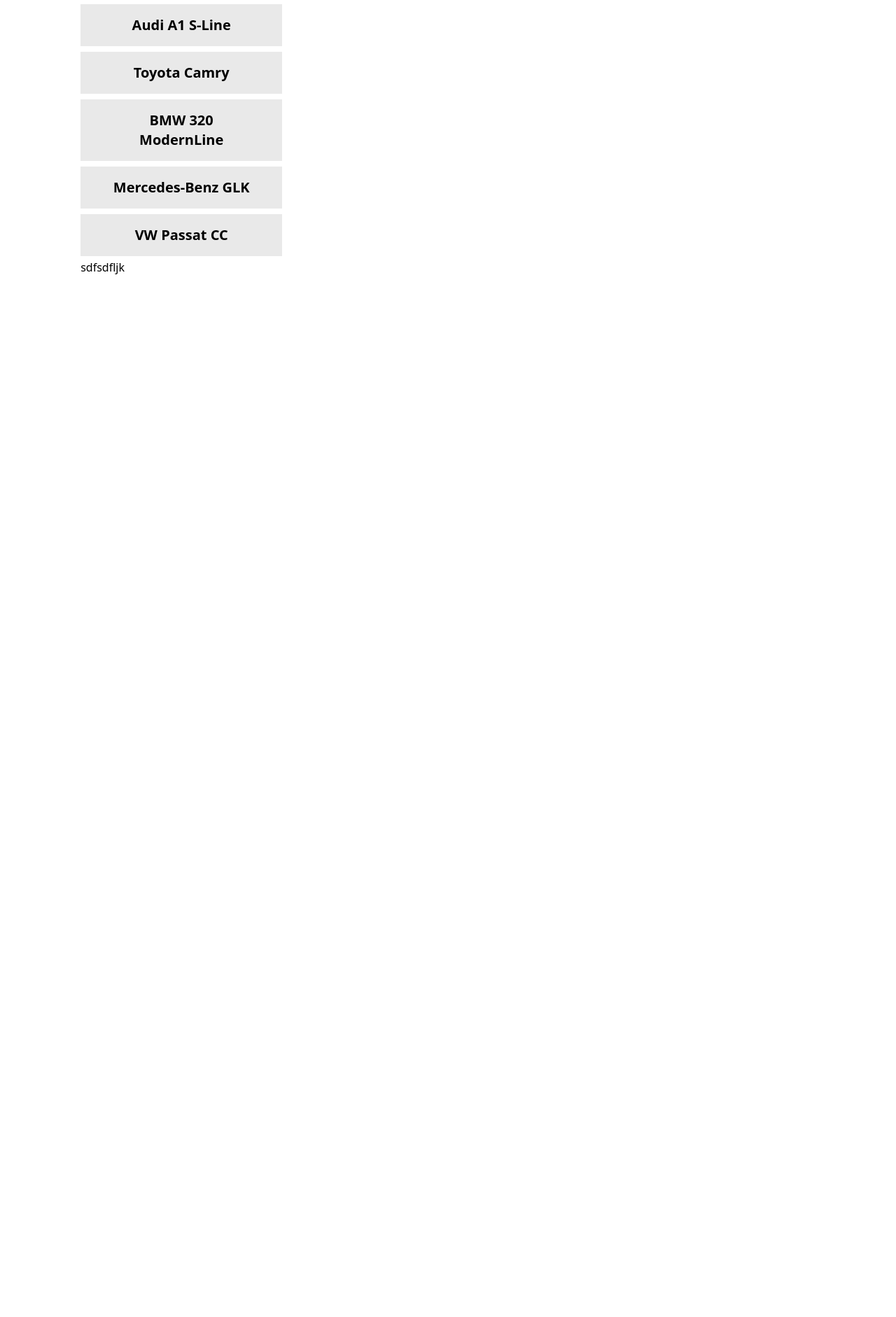
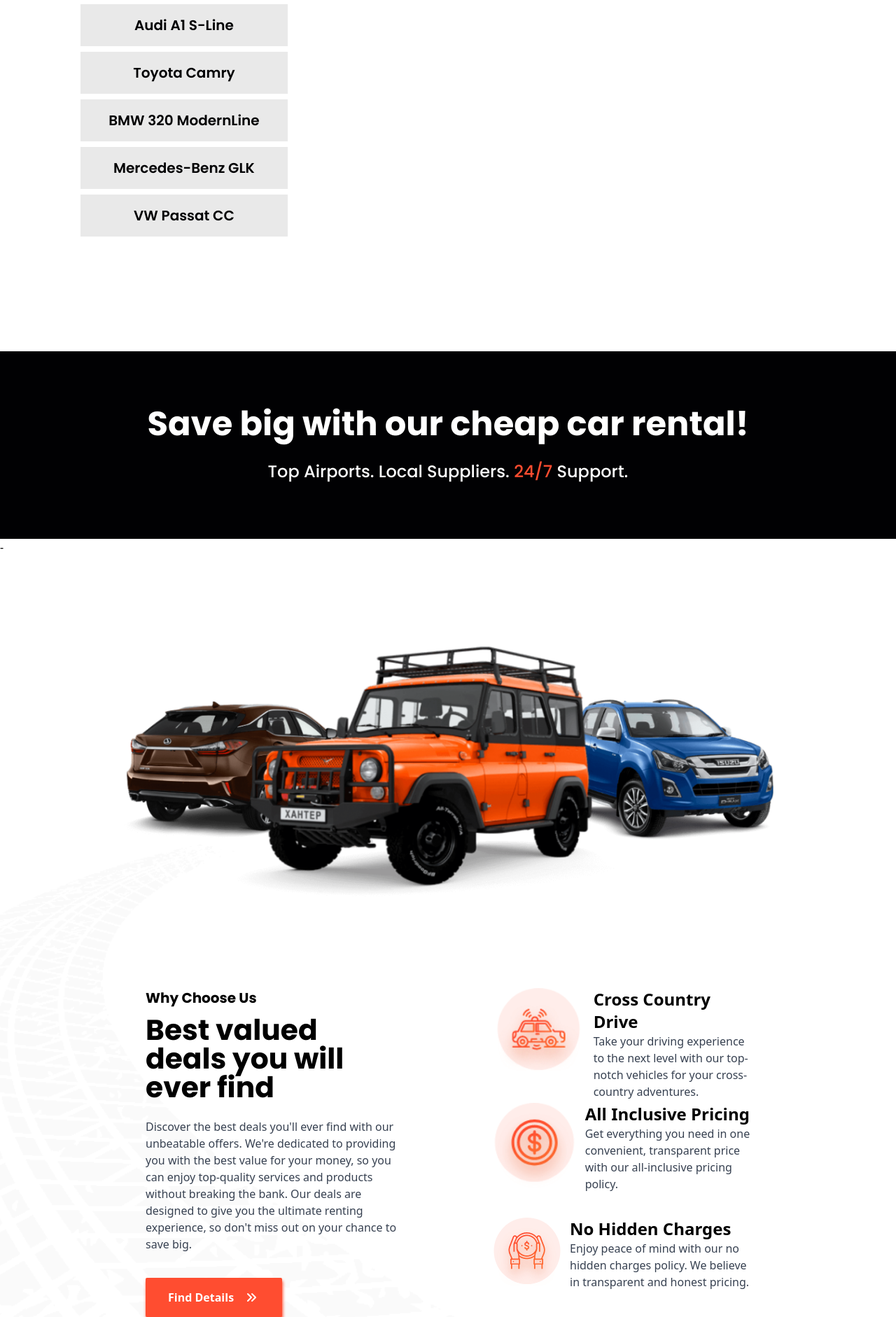
Before and after one commit to thaparup/car_rental, a React (Vite) app: page / in a window 1280 px wide. Shown: the part 2100-3982 px from the top of the page at 70% size. Before the commit the page ends 2494 px from the top, so only its background shows below. Built offline with nearby package versions, Linux system fonts and the light colour scheme.

Commit message:
car listing can be viewed now and choose us componnet completed

```diff
--- a/src/App.jsx
+++ b/src/App.jsx
@@ -8,6 +8,8 @@
 import HeroBg from "./componenets/HeroBg";
 import PlanTrip from "./componenets/PlanTrip";
 import VehicleModels from "./componenets/VehicleModels";
+import Banner from "./componenets/Banner";
+import WhyChooseUs from "./componenets/WhyChooseUs";
 function App() {
   const [count, setCount] = useState(0);
 
@@ -19,6 +21,8 @@
       <BookACar />
       <PlanTrip />
       <VehicleModels />
+      <Banner />
+      <WhyChooseUs />
     </>
   );
 }
--- /dev/null
+++ b/src/componenets/Banner.jsx
@@ -0,0 +1,18 @@
+import React from "react";
+import banner from "../assets/chooseUs/main.png";
+
+export default function Banner() {
+  return (
+    <section>
+      <div className="bg-pmBlack py-20">
+        <h1 className="text-5xl font-poppins text-white font-bold text-center ">
+          Save big with our cheap car rental!
+        </h1>
+        <h4 className="text-2xl font-poppins font-medium text-white text-center mt-7 ">
+          Top Airports. Local Suppliers.{" "}
+          <span className="text-pmColor">24/7</span> Support.
+        </h4>
+      </div>
+    </section>
+  );
+}
--- a/src/componenets/CarData.js
+++ b/src/componenets/CarData.js
@@ -1,4 +1,4 @@
-import Golf6 from "../assets/cars-big/golf6-box.png";
+import Golf6 from "../assets/cars-big/golf6.jpg";
 import AudiA1 from "../assets/cars-big/audia1.jpg";
 import Toyota from "../assets/cars-big/toyotacamry.jpg";
 import Bmw320 from "../assets/cars-big/bmw320.jpg";
--- a/src/componenets/VehicleModels.jsx
+++ b/src/componenets/VehicleModels.jsx
@@ -1,18 +1,23 @@
-import React, { useState } from "react";
+import React, { useEffect, useState } from "react";
 import { CAR_DATA, CAR_DATA as cars } from "./CarData";
 
 export default function VehicleModels() {
   const [activeCar, setActiveCar] = useState(null);
-  console.log(activeCar);
 
   const data = CAR_DATA.map((cars) => cars.map((car) => car.name));
 
   const onClickGetIndexOfTheCar = (name) => {
     setActiveCar(name);
+    setImageLoaded(false);
+  };
+  const [imageLoaded, setImageLoaded] = useState(false);
+  console.log(imageLoaded);
+  const handleImageLoad = () => {
+    setImageLoaded(true);
   };
 
   return (
-    <section className="px-[7.2rem]">
+    <section className="px-[7.2rem] pb-40">
       <h2 className="text-center text-2xl font-semibold">Vehicle Models</h2>
       <h1 className="text-center text-[2.4rem] font-bold ">Our rental fleet</h1>
       <p className=" text-gray-700 text-center pt-3">
@@ -21,29 +26,61 @@
         <span className="block leading-none"> adventure or business trip</span>
       </p>
       {/*  Car detail */}
-      <div className="relative ">
-        {cars.map((cars) =>
-          cars.map((car, index) => (
-            <div className=" flex justify-between ">
-              <div className="max-w-72 min-w-72">
+
+      <div className="flex justify-between">
+        <div className="">
+          {cars.map((cars) =>
+            cars.map((car, index) => (
+              <div className="max-w-74 min-w-74 font-poppins">
                 <button
                   key={car.name}
                   onClick={() => onClickGetIndexOfTheCar(car.name)}
-                  //   className="bg-[#e9e9e9] text-xl font-semibold my-1 px-10 py-4 min-w-full border-none transition-colors duration-300  hover:bg-pmColor active:bg-pmColor "
                   className={`${
                     activeCar === car.name
                       ? "bg-pmColor text-white text-xl font-semibold my-1 px-10 py-4 min-w-full border-none transition-colors duration-300  hover:bg-pmColor "
-                      : "bg-[#e9e9e9] text-xl font-semibold my-1 px-10 py-4 min-w-full border-none transition-colors duration-300  hover:bg-pmColor active:bg-pmColor "
+                      : "bg-[#e9e9e9] text-xl  text-pmBlack font-semibold my-1 px-10 py-4 min-w-full border-none transition-colors duration-300  hover:bg-pmColor active:bg-pmColor "
                   }`}
                 >
                   {car.name}
                 </button>
               </div>
-
-              {activeCar === car.name && (
-                <div className=" absolute right-0 top-0 h-full">
-                  <div className="">
-                    <div className="bg-pmColor text-white px-8 py-[0.3rem] font-poppins flex">
+            ))
+          )}
+        </div>
+        <div className="bg my-auto">
+          {activeCar &&
+            cars.map((cars) =>
+              cars.map((car) => (
+                <>
+                  {activeCar === car.name ? (
+                    <>
+                      {!imageLoaded && (
+                        <div className="lds-ring ">
+                          <div></div>
+                          <div></div>
+                          <div></div>
+                          <div></div>
+                        </div>
+                      )}
+                      <img
+                        src={car.img}
+                        alt="Image of a car"
+                        onLoad={handleImageLoad}
+                        className={`${!imageLoaded ? "hidden" : ""}`}
+                      />
+                    </>
+                  ) : null}
+                </>
+              ))
+            )}
+        </div>
+        <div>
+          {activeCar &&
+            cars.map((cars) =>
+              cars.map((car) =>
+                activeCar === car.name ? (
+                  <div className="  h-full max-w-[15.8rem] min-w-[15.8rem]">
+                    <div className="bg-pmColor text-white pl-8 py-[0.3rem] font-poppins flex">
                       <span className="text-[1.7rem] font-bold block">
                         ${car.price}
                       </span>
@@ -53,24 +90,17 @@
                         / rent per day
                       </span>
                     </div>
-                    {/* talbe*/}
 
-                    {/* <div className="border-2 border-black">
-                      <div className="flex justify-between py-2 ">
-                        <span className="block w-full text-center">Model</span>|
-                        <span className="block w-full text-center">
-                          {car.model}
-                        </span>
-                      </div>
-                    </div> */}
+                    {/* table*/}
 
-                    <div class="grid grid-cols-2 gap-0 border-2 border-black ">
-                      <div className="flex justify-between py-[0.4rem]">
+                    <div class="grid grid-cols-2 gap-0 border-2 border-black border-t-0">
+                      <div className="flex justify-between py-[0.4rem] ">
                         <span className="block mx-auto">Model</span>{" "}
                         <span className="block self-center">|</span>
                       </div>
                       <span className="block m-auto">{car.model}</span>
                     </div>
+
                     <div class="grid grid-cols-2 gap-0 border-2 border-black border-t-0">
                       <div className="flex justify-between py-[0.4rem]">
                         <span className="block mx-auto">Mark</span>{" "}
@@ -94,97 +124,34 @@
                     </div>
                     <div class="grid grid-cols-2 gap-0 border-2 border-black border-t-0">
                       <div className="flex justify-between py-[0.4rem]">
-                        <span className="block mx-auto">Mark</span>{" "}
+                        <span className="block mx-auto">AC</span>{" "}
                         <span className="block self-center">|</span>
                       </div>
-                      <span className="block m-auto">{car.mark}</span>
+                      <span className="block m-auto">{car.air}</span>
                     </div>
                     <div class="grid grid-cols-2 gap-0 border-2 border-black border-t-0">
                       <div className="flex justify-between py-[0.4rem]">
-                        <span className="block mx-auto">Mark</span>{" "}
+                        <span className="block mx-auto">Transmission</span>{" "}
                         <span className="block self-center">|</span>
                       </div>
-                      <span className="block m-auto">{car.mark}</span>
+                      <span className="block m-auto">{car.transmission}</span>
                     </div>
                     <div class="grid grid-cols-2 gap-0 border-2 border-black border-t-0">
                       <div className="flex justify-between py-[0.4rem]">
-                        <span className="block mx-auto">Mark</span>{" "}
+                        <span className="block mx-auto">Fuel</span>{" "}
                         <span className="block self-center">|</span>
                       </div>
-                      <span className="block m-auto">{car.mark}</span>
+                      <span className="block m-auto">{car.fuel}</span>
                     </div>
-                    <div class="grid grid-cols-2 gap-0 border-2 border-black border-t-0">
-                      <div className="flex justify-between py-[0.4rem]">
-                        <span className="block mx-auto">Mark</span>{" "}
-                        <span className="block self-center">|</span>
-                      </div>
-                      <span className="block m-auto">{car.mark}</span>
-                    </div>
-                    {/*
-                    <div className="border-2 border-black border-t-0">
-                      <div className="flex justify-between py-2">
-                        <span className="block mx-auto">Mark</span> &nbsp;|
-                        <span className="block mx-auto">{car.mark}</span>
-                      </div>
-                    </div>
-                    <div className="border-2 border-black border-t-0">
-                      <div className="flex justify-between py-2">
-                        <span className="block mx-auto">Year</span>|
-                        <span className="block mx-auto">{car.year}</span>
-                      </div>
-                    </div>
-                    <div className="border-2 border-black border-t-0">
-                      <div className="flex justify-between py-2">
-                        <span className="block w-full text-center">Doors</span>|
-                        <span className="block w-full text-center">
-                          {car.doors}
-                        </span>
-                      </div>
-                    </div>
-                    <div className="border-2 border-black border-t-0">
-                      <div className="flex justify-between py-2">
-                        <span className="block w-full text-center">AC</span>|
-                        <span className="block w-full text-center">
-                          {car.air}
-                        </span>
-                      </div>
-                    </div>
-                    <div className="border-2 border-black border-t-0">
-                      <div className="flex justify-between py-2">
-                        <span className="block w-full text-center">
-                          Transmission
-                        </span>
-                        |
-                        <span className="block w-full text-center">
-                          {car.transmission}
-                        </span>
-                      </div>
-                    </div>
-                    <div className="border-2 border-black border-t-0">
-                      <div className="flex justify-between py-2">
-                        <span className="block w-full text-center">Fuel</span>|
-                        <span className="block w-full text-center">
-                          {car.fuel}
-                        </span>
-                      </div>
-                    </div> */}
+                    <button className="bg-pmColor w-full py-3  text-white text-xl font-semibold font-rubik mt-2 shadow-boxShadowRedReserveNow">
+                      RESERVE NOW
+                    </button>
                   </div>
-                </div>
-              )}
-            </div>
-          ))
-        )}
-        <div></div>
-        {/* {CAR_DATA.map((carGroup) => (
-          <button
-            key={carGroup[0].name}
-            onClick={() => onClickGetIndexOfTheCar(carGroup[0].name)}
-          >
-            {carGroup[0].name}
-          </button>
-        ))} */}
+                ) : null
+              )
+            )}
+        </div>
       </div>
-      <h2>sdfsdfljk</h2>
     </section>
   );
 }
--- /dev/null
+++ b/src/componenets/WhyChooseUs.jsx
@@ -0,0 +1,73 @@
+import React from "react";
+import banner from "../assets/chooseUs/main.png";
+import { IconChevronsRight } from "@tabler/icons";
+import Box1 from "../assets/chooseUs/icon1.png";
+import Box2 from "../assets/chooseUs/icon2.png";
+import Box3 from "../assets/chooseUs/icon3.png";
+
+export default function WhyChooseUs() {
+  return (
+    <section className="bg-[url('/src/assets/chooseUs/bg.png')] bg-cover bg-no-repeat bgPosition">
+      -
+      <div className="py-24">
+        <img src={banner} alt="" className="mx-auto w-[76%]" />
+      </div>
+      <div className="flex px-[13rem] gap-32">
+        <div className="w-[50%] flex flex-col gap-3">
+          <h4 className="text-xl font-bold font-poppins">Why Choose Us</h4>
+          <h2 className="text-[2.55rem] font-bold font-poppins leading-none ">
+            Best valued deals you will ever find
+          </h2>
+          <p className="text-gray-700 pt-3">
+            Discover the best deals you'll ever find with our unbeatable offers.
+            We're dedicated to providing you with the best value for your money,
+            so you can enjoy top-quality services and products without breaking
+            the bank. Our deals are designed to give you the ultimate renting
+            experience, so don't miss out on your chance to save big.
+          </p>
+          <a
+            href="#home"
+            className="flex w-fit py-4 px-8 mt-6 bg-pmColor rounded-sm font-bold text-white shadow-boxShadowRed transitons-shadow duration-300 hover:shadow-boxShadowRedHover"
+          >
+            Find Details &nbsp;&nbsp;
+            <IconChevronsRight />
+          </a>
+        </div>
+        <div className="w-[50%] flex flex-col gap-9">
+          <div className="flex gap-3">
+            <img src={Box1} alt="car-img" />
+            <div className="text-container__right__box__text">
+              <h4 className="text-2xl font-bold">Cross Country Drive</h4>
+              <p className="text-gray-700">
+                Take your driving experience to the next level with our
+                top-notch vehicles for your cross-country adventures.
+              </p>
+            </div>
+          </div>
+          <div className="flex gap-3">
+            {" "}
+            <img src={Box2} alt="coin-img" />
+            <div className="text-container__right__box__text">
+              <h4 className="text-2xl font-bold">All Inclusive Pricing</h4>
+              <p className="text-gray-700">
+                Get everything you need in one convenient, transparent price
+                with our all-inclusive pricing policy.
+              </p>
+            </div>
+          </div>
+          <div className="flex gap-3">
+            {" "}
+            <img src={Box3} alt="coin-img" />
+            <div className="text-container__right__box__text">
+              <h4 className="text-2xl font-bold">No Hidden Charges</h4>
+              <p className="text-gray-700">
+                Enjoy peace of mind with our no hidden charges policy. We
+                believe in transparent and honest pricing.
+              </p>
+            </div>
+          </div>
+        </div>
+      </div>
+    </section>
+  );
+}
--- a/src/index.css
+++ b/src/index.css
@@ -25,3 +25,44 @@
 li{
   list-style: none;
 }
+
+
+.lds-ring {
+  display: inline-block;
+  position: relative;
+  width: 80px;
+  height: 80px;
+}
+.lds-ring div {
+  box-sizing: border-box;
+  display: block;
+  position: absolute;
+  width: 64px;
+  height: 64px;
+  margin: 8px;
+  border: 8px solid #fff;
+  border-radius: 50%;
+  animation: lds-ring 1.2s cubic-bezier(0.5, 0, 0.5, 1) infinite;
+  border-color: #ff4d30 transparent transparent transparent;
+}
+.lds-ring div:nth-child(1) {
+  animation-delay: -0.45s;
+}
+.lds-ring div:nth-child(2) {
+  animation-delay: -0.3s;
+}
+.lds-ring div:nth-child(3) {
+  animation-delay: -0.15s;
+}
+@keyframes lds-ring {
+  0% {
+    transform: rotate(0deg);
+  }
+  100% {
+    transform: rotate(360deg);
+  }
+}
+  .bgPosition{
+    background-position: -225px 355px;
+
+  }
--- a/tailwind.config.js
+++ b/tailwind.config.js
@@ -33,6 +33,7 @@
       boxShadow: "rgba(0, 0, 0, 0.24) 01px 4px 12px",
       boxShadowRed: "#ff4d30 01px 4px 4px",
       boxShadowRedHover: "#ff4d30 1px 8px 10px 0px",
+      boxShadowRedReserveNow: "6px 6px 0 #efe9e9",
     },
   },
 
```
